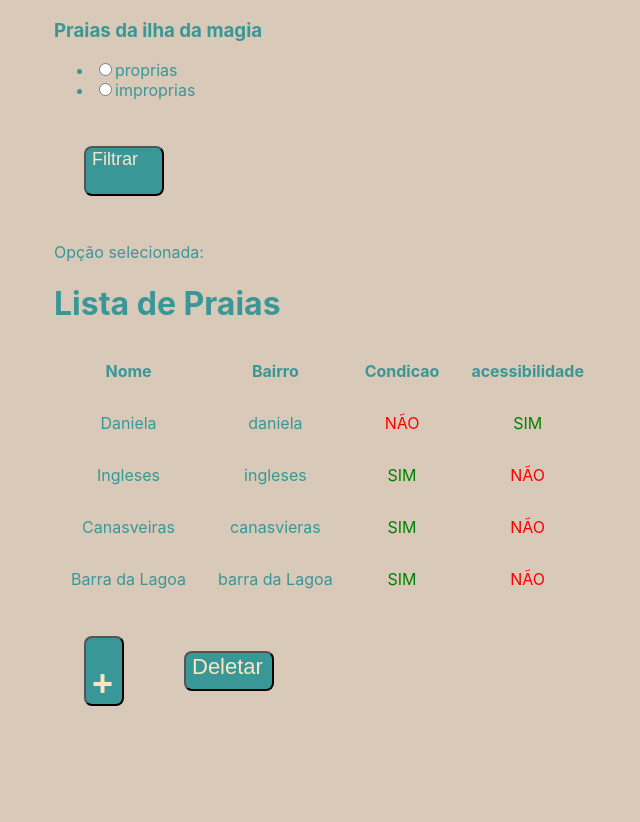
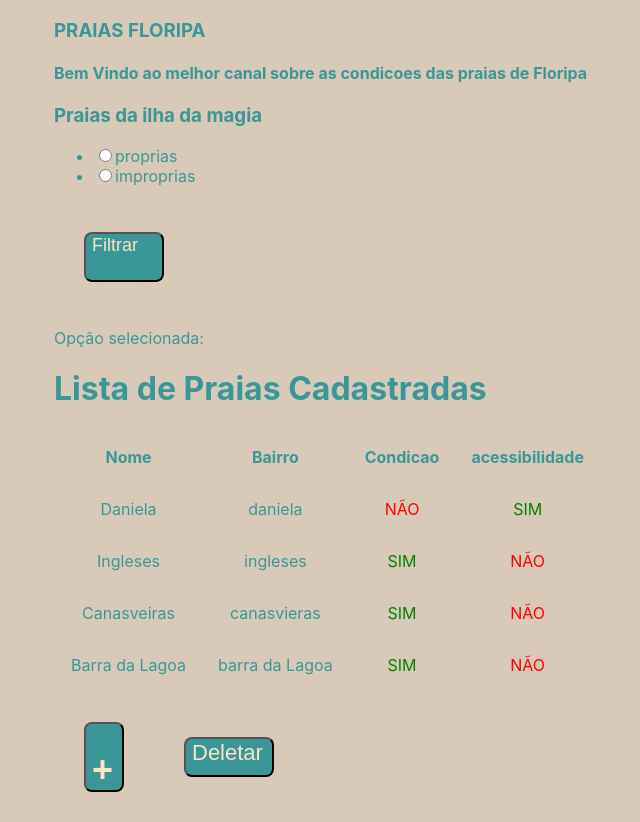
Before and after one commit to Deivis1909/beach, a React (Create React App) app: page / in a window 1280 px wide. Shown: the whole page, without its empty margins (6-646 px from the left). Before the commit the page ends 800 px from the top, so only its background shows below. Built offline with nearby package versions, Linux system fonts and the light colour scheme.

Commit message:
version2.4

```diff
--- a/public/index.html
+++ b/public/index.html
@@ -2,14 +2,14 @@
 <html lang="en">
   <head>
     <meta charset="utf-8" />
-    <link rel="icon" href="%PUBLIC_URL%/favicon.ico" />
+    <link rel="icon" href="praia.png" />
     <meta name="viewport" content="width=device-width, initial-scale=1" />
     <meta name="theme-color" content="#000000" />
     <meta
       name="description"
       content="Web site created using create-react-app"
     />
-    <link rel="apple-touch-icon" href="%PUBLIC_URL%/logo192.png" />
+    <link rel="apple-touch-icon" href="./praia.png" />
     <!--
       manifest.json provides metadata used when your web app is installed on a
       user's mobile device or desktop. See https://developers.google.com/web/fundamentals/web-app-manifest/
--- a/src/App.js
+++ b/src/App.js
@@ -45,7 +45,7 @@ function App() {
 
 
       <BrowserRouter>
-
+      <Header />
       <Filtro praia = {praia} />
 
       <Routes>
--- a/src/components/Header/index.js
+++ b/src/components/Header/index.js
@@ -1,20 +1,18 @@
-import { Link } from 'react-router-dom';
+
 
 //import './styles.css';
-import EditarPraia from '../EditarPraia';
-import ListaPraias from '../ListaPraias';
+
 
 export default function Header() {
   return (
     <header className="container-cabecalho">
         <span className='logo'>
-            Coin Market
-        </span>
-        <nav>
+           <h3> PRAIAS FLORIPA </h3>
+          </span>
+          <div>
+            <h4>Bem Vindo ao melhor canal sobre as condicoes das praias de Floripa</h4>
+          </div>
 
-
-            <Link to='praias'> <EditarPraia /> Todas as praias </Link>
-        </nav>
     </header>
   )
 }
--- a/src/components/ListaPraias/index.js
+++ b/src/components/ListaPraias/index.js
@@ -10,7 +10,7 @@ export default function ListaPraias({praia,editarPraia}){
 return(
 <div>
 
-<header><h1>Lista de Praias</h1></header>
+<header><h1>Lista de Praias Cadastradas</h1></header>
 <div>
             <>
 
```
Also changed, not shown: public/logo512.png, public/praia.png (added).
